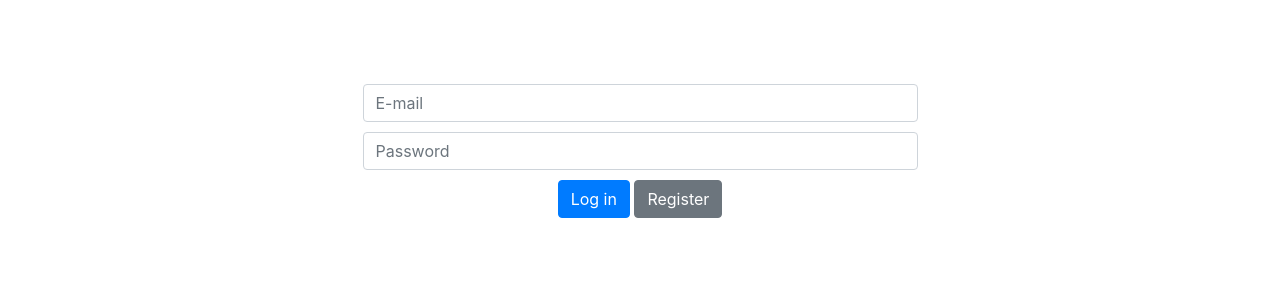
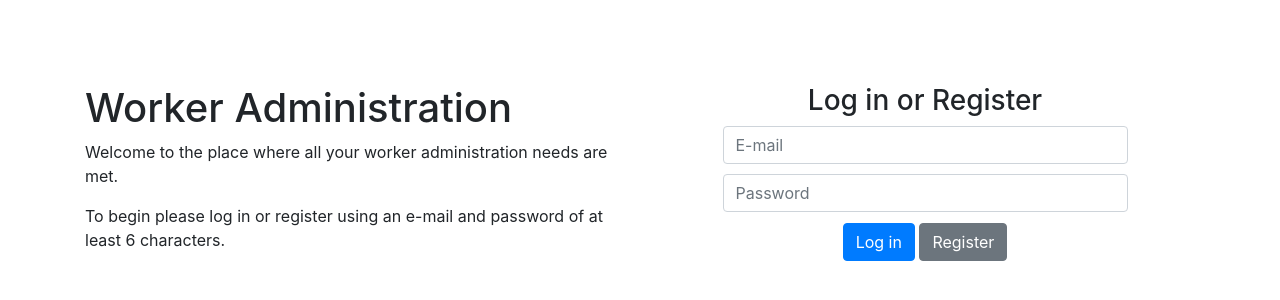
Before and after one commit to nerko73/nerko73.github.io, a plain HTML site: page index.html in a window 1280 px wide. Shown: the part 116-416 px from the top of the page. Drawn offline with Linux system fonts and the light colour scheme; no server answers.

Commit message:
Improved design and user feedback

```diff
--- a/index.html
+++ b/index.html
@@ -13,25 +13,51 @@
 	<title>Worker Administration</title>
 </head>
 <body>
+	<div class="verticalLine"></div>
 	<div class="container">
 		<div id="mainForm" class="form-group">
 			<div class="row">
-
+				<div id="info" class="col-6">
+					<h1>
+						Worker Administration
+					</h1>
+					<p>
+						Welcome to the place where all your worker administration needs are met.
+					</p>
+					<p>
+						To begin please log in or register using an e-mail and password of at least 6 characters.
+					</p>
+				</div>
+				<div class="col-6">
+					<div class="row">
 						<div class="col text-center">
-				<input id="txtEmail" class="form-control w-50" type="text" placeholder="E-mail">
+							<h3 class="">
+								Log in or Register
+							</h3>
 						</div>
-
 					</div>
 					<div class="row">
+						<div class="col text-center">
+							<input id="txtEmail" class="form-control w-75" type="text" placeholder="E-mail">
+						</div>
+					</div>
+					<div class="row">
+						<div class="col text-center">
+							<input id="txtPass" class="form-control d-block w-75" type="password" placeholder="Password">
+						</div>
+					</div>
+					<div class="row">
+						<div id="errorMsg" class="col text-center">
 
-			<div class="col text-center">
-				<input id="txtPass" class="form-control w-50 d-block" type="password" placeholder="Password">
 						</div>
 					</div>
 					<div class="row">
 						<div class="col text-center">
 							<input id="btnLogin" class="btn btn-primary" type="submit" value="Log in">
 							<input class="btn btn-secondary" type="submit" id="btnRegister" value="Register">
+						</div>
+					</div>
+
 				</div>
 			</div>
 		</div>
```
Lines whose indentation alone changed are shown as unchanged.
